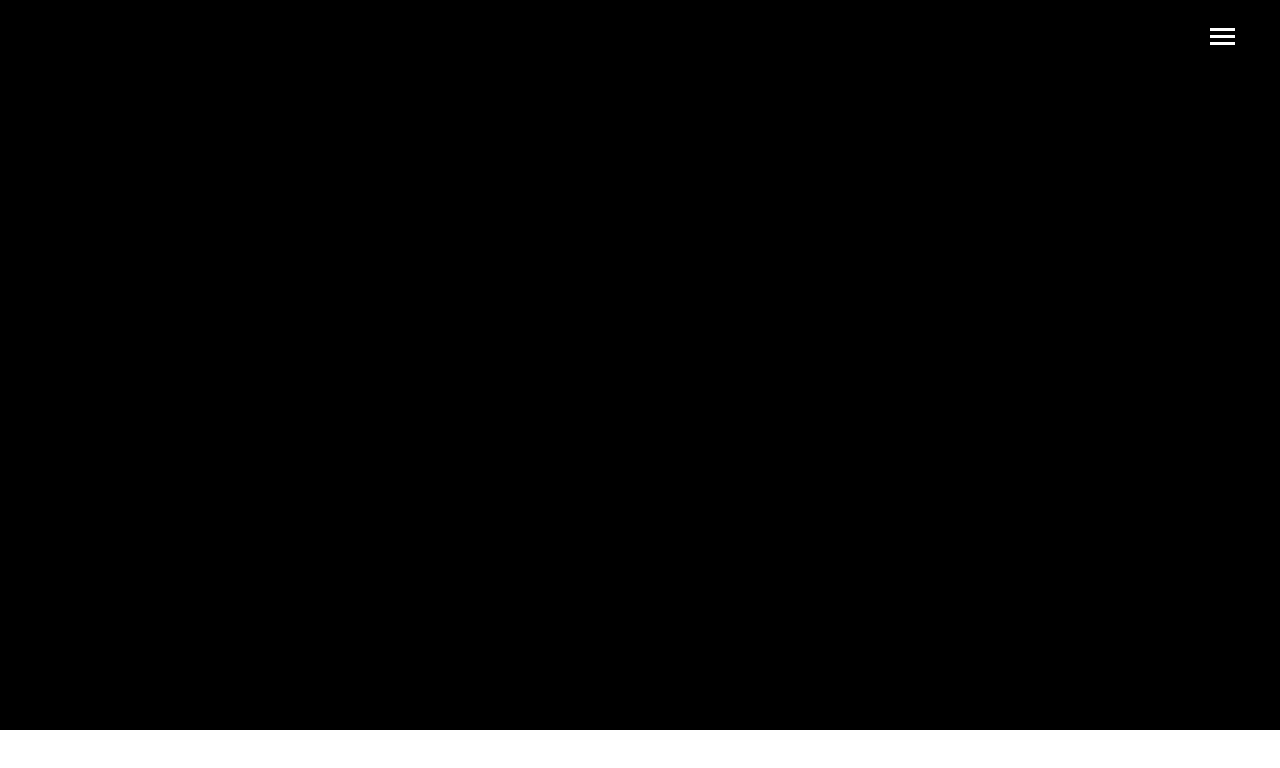
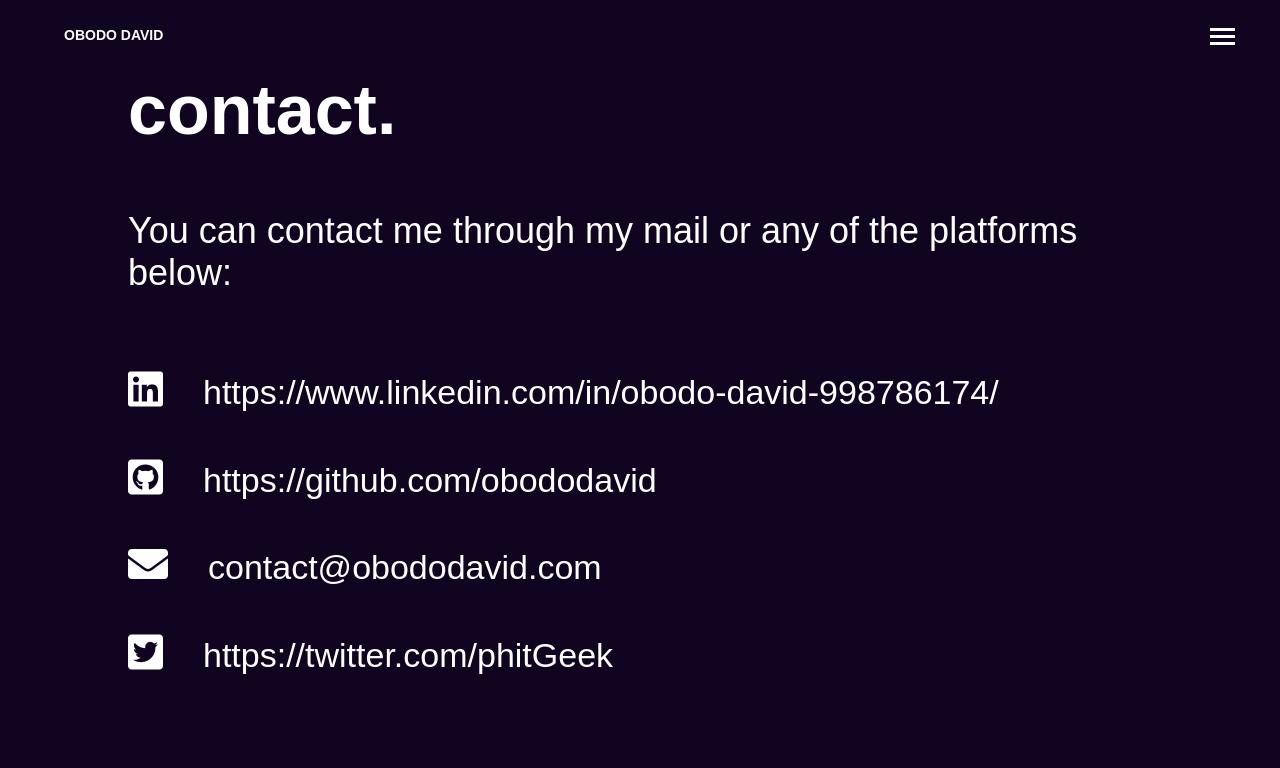
Before and after one commit to rahuloo5/portfolio_v1, a React (Create React App) app: page /contact in a window 1280 px wide. Shown: the top 768 px of the page. Built offline with nearby package versions, Linux system fonts and the light colour scheme.

Commit message:
🚀IMPROVEMENT: Site layout

```diff
--- a/src/App.tsx
+++ b/src/App.tsx
@@ -1,11 +1,11 @@
-import React from 'react';
-import { createGlobalStyle } from 'styled-components';
-import { BrowserRouter as Router, Route, Switch } from 'react-router-dom';
+import React from "react";
+import { createGlobalStyle } from "styled-components";
+import { BrowserRouter as Router, Route, Switch } from "react-router-dom";
 
-import Home from './pages/home';
-import About from './pages/about';
-import Projects from './pages/projects';
-import Contact from './pages/contact';
+import Home from "./pages/home";
+import About from "./pages/about";
+import Projects from "./pages/projects";
+import Contact from "./pages/contact";
 
 const GlobalStyles = createGlobalStyle`
   *,
@@ -23,13 +23,15 @@
   body{
     font-size: 1.4rem;
     font-family: sans-serif;
+    background-color: #000;
+    background-color: #110421;
   }
 
   h1{
     font-size: 70px;
     font-weight: 600;
   }
-`
+`;
 
 const App = () => {
     return (
@@ -44,8 +46,7 @@
                 </Switch>
             </Router>
         </>
-
-  )
-}
+    );
+};
 
 export default App;
--- a/src/components/hamburger/index.tsx
+++ b/src/components/hamburger/index.tsx
@@ -8,7 +8,7 @@
 
 const HamburgerContainer = styled.div<Props>`
     position: fixed;
-    z-index: 3;
+    z-index: 13;
     right: 45px;
     top: 35px;
     cursor: pointer;
--- a/src/layout/header/index.tsx
+++ b/src/layout/header/index.tsx
@@ -1,21 +1,47 @@
 import React from "react";
 import styled from "styled-components";
+import { Link } from "react-router-dom";
 
 const HeaderContainer = styled.div`
     width: 100%;
     height: 70px;
     background-color: #faf9f9;
     background-color: #000;
+    background-color: #110421;
     top: 0;
+    display: flex;
+    align-items: center;
+    color: #fff;
+    padding-left: 5vw;
+    z-index: 5;
+    position: fixed;
 
     @media (max-width: 765px) {
         position: fixed;
-        z-index: 1;
+        z-index: 5;
     }
+
+    a {
+        text-transform: uppercase;
+        font-weight: 600;
+        color: #fff;
+        text-decoration: none;
+    }
+`;
+const HeaderFix = styled.div`
+    height: 70px;
+    width: 100%;
 `;
 
 const Header = () => {
-    return <HeaderContainer></HeaderContainer>;
+    return (
+        <>
+            <HeaderContainer>
+                <Link to="/">Obodo David</Link>
+            </HeaderContainer>
+            <HeaderFix />
+        </>
+    );
 };
 
 export default Header;
--- a/src/layout/index.tsx
+++ b/src/layout/index.tsx
@@ -16,8 +16,8 @@
 const Body = styled.div`
     min-height: calc(100vh - 140px);
     padding: 0 10vw;
-    background-color: #ffffff;
-    background-color: #000;
+    // background-color: #ffffff;
+    // background-color: #000;
 
     @media (max-width: 765px) {
         padding: 80px 20px 0px;
--- a/src/pages/about/style.ts
+++ b/src/pages/about/style.ts
@@ -1,44 +1,42 @@
-import styled from 'styled-components';
-import { Props } from './IAbout';
-
+import styled from "styled-components";
+import { Props } from "./IAbout";
 
 export const AboutContainer = styled.div`
     display: flex;
     flex-direction: column;
     height: 100%;
+    color: #fff;
+    height: calc(100vh - 150px);
 
-    @media(max-width: 765px){
+    @media (max-width: 765px) {
         height: calc(100vh - 150px);
     }
-`
+`;
 
 export const AboutHeader = styled.h1`
-
-    @media(max-width: 765px){
+    @media (max-width: 765px) {
         font-size: 40px;
     }
-
-`
+`;
 export const AboutBody = styled.div<Props>`
     flex: 1;
     display: flex;
     flex-direction: column;
     justify-content: space-around;
 
-    .about__details{
+    .about__details {
         font-size: 24px;
         font-weight: 300;
         line-height: 40px;
 
-        @media(max-width: 765px){
+        @media (max-width: 765px) {
             font-size: 16px;
             line-height: 30px;
         }
     }
 
-    .about__tech-section{
-
-        &__header{
+    .about__tech-section {
+        &__header {
             font-size: 36px;
             font-weight: 600;
             margin-bottom: 30px;
@@ -46,23 +44,23 @@
             transform: translate(-10px, 20px);
             transition: 0.5s ease-in-out;
             transition-property: opacity, transform;
-            ${({ displayFive }) => displayFive && 'opacity: 1; transform: translate(0,0)'};
+            ${({ displayFive }) => displayFive && "opacity: 1; transform: translate(0,0)"};
 
-            @media(max-width: 765px){
+            @media (max-width: 765px) {
                 font-size: 25px;
             }
         }
 
-        &__category{
+        &__category {
             font-size: 24px;
             font-weight: 300;
             margin-bottom: 15px;
 
-            @media(max-width: 765px){
+            @media (max-width: 765px) {
                 font-size: 16px;
             }
 
-            span{
+            span {
                 display: inline-block;
                 font-weight: 400;
                 margin-right: 15px;
@@ -70,22 +68,23 @@
                 transform: translateX(-20px);
                 opacity: 0;
                 transition-property: opacity, transform;
-                ${({ displaySix }) => displaySix && 'opacity: 1; transform: translateX(0px)'}
+                ${({ displaySix }) => displaySix && "opacity: 1; transform: translateX(0px)"}
             }
         }
     }
 
-    .about__buttonContainer{
+    .about__buttonContainer {
         opacity: 0;
         transform: translateY(20px);
         transition-property: opacity, transform;
         transition: 0.5s ease-in-out;
-        ${({ displayEight }) => displayEight && 'opacity: 1; transform: translateY(0px)'};
+        ${({ displayEight }) => displayEight && "opacity: 1; transform: translateY(0px)"};
 
-        a{
+        a {
             font-size: 12px;
             border: none;
-            color: #074BF8;
+            color: #074bf8;
+            color: #fff;
             background-color: transparent;
             cursor: pointer;
             font-weight: 600;
@@ -93,12 +92,12 @@
             position: relative;
             text-decoration: none;
 
-            &:after{
-                content: '';
+            &:after {
+                content: "";
                 position: absolute;
                 width: 100%;
                 height: 1px;
-                background-color: #074BF8;
+                background-color: #074bf8;
                 bottom: 0;
                 left: 0;
                 transform: scaleX(0);
@@ -106,18 +105,17 @@
                 transition: all 0.25s ease-in-out;
             }
 
-            &:hover{
-
-                &:after{
+            &:hover {
+                &:after {
                     transform-origin: right;
                     transform: scaleX(1);
                 }
             }
         }
 
-        span{
+        span {
             display: inline-block;
             transform: translate(10px, 0px);
         }
     }
-`
+`;
--- a/src/pages/contact/index.tsx
+++ b/src/pages/contact/index.tsx
@@ -1,50 +1,52 @@
-import React from 'react';
-import Layout from '../../layout';
-import { ContactContainer } from './style';
+import React from "react";
+import Layout from "../../layout";
+import { ContactContainer } from "./style";
 
 const ALL_CONTACTS = [
     {
-
-        icon: 'fas fa-envelope',
-        link: 'mailto:contact@obododavid.com',
-        label: 'contact@obododavid.com'
+        icon: "fab fa-linkedin",
+        link: "https://www.linkedin.com/in/obodo-david-998786174/",
+        label: "https://www.linkedin.com/in/obodo-david-998786174/"
     },
     {
-        icon: 'fab fa-github-square',
-        link: 'https://github.com/obododavid',
-        label: 'https://github.com/obododavid'
+        icon: "fab fa-github-square",
+        link: "https://github.com/obododavid",
+        label: "https://github.com/obododavid"
     },
     {
-        icon: 'fab fa-twitter-square',
-        link: 'https://twitter.com/phitGeek',
-        label: 'https://twitter.com/phitGeek'
+        icon: "fas fa-envelope",
+        link: "mailto:contact@obododavid.com",
+        label: "contact@obododavid.com"
     },
     {
-        icon: 'fab fa-linkedin',
-        link: 'https://www.linkedin.com/in/obodo-david-998786174/',
-        label: 'https://www.linkedin.com/in/obodo-david-998786174/'
-    },
-]
+        icon: "fab fa-twitter-square",
+        link: "https://twitter.com/phitGeek",
+        label: "https://twitter.com/phitGeek"
+    }
+];
 
 const Contact = () => {
-
     return (
-        <Layout isFooterPresent={false} >
+        <Layout isFooterPresent={false}>
             <ContactContainer>
-                <h1 className='contact__header'>contact.</h1>
-                <p className='contact__subheader'>You can contact me through my mail or any of the platforms below:</p>
-                <ul className='contact__links-wrapper'>
+                <h1 className="contact__header">contact.</h1>
+                <p className="contact__subheader">You can contact me through my mail or any of the platforms below:</p>
+                <ul className="contact__links-wrapper">
                     {ALL_CONTACTS.map((contact, i) => {
-                        const { icon, link, label } = contact
-                        return <li key={i}>
-                            <i className={icon}></i>
-                            <a href={link} target='_blank' rel="noopener noreferrer">{label}</a>
-                        </li>
+                        const { icon, link, label } = contact;
+                        return (
+                            <li key={i}>
+                                <i className={icon}></i>
+                                <a href={link} target="_blank" rel="noopener noreferrer">
+                                    {label}
+                                </a>
+                            </li>
+                        );
                     })}
                 </ul>
             </ContactContainer>
-        </Layout >
-    )
+        </Layout>
+    );
 };
 
-export default Contact
+export default Contact;
--- a/src/pages/contact/style.ts
+++ b/src/pages/contact/style.ts
@@ -1,94 +1,93 @@
-import styled from 'styled-components';
-
+import styled from "styled-components";
 
 export const ContactContainer = styled.div`
-height: 100%;
-display: flex;
-flex-direction: column;
+    height: 100%;
+    display: flex;
+    flex-direction: column;
+    color: #fff;
+    height: calc(100vh - 150px);
 
-    .contact__header{
+    .contact__header {
         margin-bottom: 60px;
 
-        @media(max-width: 765px){
+        @media (max-width: 765px) {
             font-size: 40px;
         }
     }
 
-    .contact__subheader{
+    .contact__subheader {
         font-size: 36px;
         margin-bottom: 30px;
         font-weight: 300;
 
-        @media(max-width: 765px){
+        @media (max-width: 765px) {
             font-size: 16px;
             line-height: 30px;
         }
     }
 
-    .contact__links-wrapper{
+    .contact__links-wrapper {
         list-style: none;
         flex: 1;
         display: flex;
         flex-direction: column;
         justify-content: space-evenly;
 
-        @media(max-width: 765px){
+        @media (max-width: 765px) {
             display: block;
         }
 
-        li{
-            @media(max-width: 765px){
+        li {
+            @media (max-width: 765px) {
                 margin-bottom: 30px;
             }
 
-            i{
+            i {
                 font-size: 40px;
                 margin-right: 40px;
 
-                @media(max-width: 765px){
+                @media (max-width: 765px) {
                     font-size: 16px;
                     margin-right: 20px;
                 }
             }
 
-            a{
+            a {
                 text-decoration: none;
                 font-size: 34px;
                 font-weight: 300;
                 color: #000000;
+                color: #fff;
                 position: relative;
                 cursor: pointer;
 
-                @media(max-width: 765px){
+                @media (max-width: 765px) {
                     font-size: 16px;
                 }
 
-                &:after{
-                    content: '';
+                &:after {
+                    content: "";
                     position: absolute;
                     width: 100%;
                     height: 2px;
-                    background-color: #074BF8;
+                    background-color: #074bf8;
                     bottom: 0;
                     left: 0;
                     transform: scaleX(0);
                     transform-origin: left;
                     transition: all 0.25s ease-in-out;
                 }
-
-
             }
 
-            &:hover{
-
-                i{
-                    color: #074BF8;
+            &:hover {
+                i {
+                    color: #074bf8;
                 }
 
-                a{
-                    color: #074BF8;
+                a {
+                    color: #074bf8;
 
-                    &:after{
+                    &:after {
                         transform-origin: right;
                         transform: scaleX(1);
                     }
@@ -96,4 +95,4 @@
             }
         }
     }
-`
+`;
--- a/src/pages/home/index.tsx
+++ b/src/pages/home/index.tsx
@@ -1,86 +1,106 @@
-import React, { useState, useEffect } from 'react';
-import styled from 'styled-components';
-import Layout from '../../layout';
-import TypeMe from '../../components/typeMe';
+import React, { useState, useEffect } from "react";
+import styled from "styled-components";
+import Layout from "../../layout";
+import TypeMe from "../../components/typeMe";
+import { Link } from "react-router-dom";
 
 interface Props {
-    showOccupation: boolean
+    showOccupation: boolean;
 }
-
 
 const HomeContainer = styled.div<Props>`
     height: 100%;
     display: flex;
     justify-content: center;
     align-items: center;
+    flex-direction: column;
+    color: #fff;
+    height: calc(100vh - 150px);
 
-    @media(max-width: 765px){
+    @media (max-width: 765px) {
         height: calc(100vh - 150px);
     }
 
-    .home{
+    .title-wrapper {
+    }
+
+    .home {
         display: flex;
-        align-items:baseline;
+        align-items: baseline;
 
-        @media(max-width: 765px){
+        @media (max-width: 765px) {
             flex-direction: column;
         }
 
-        &__title{
+        &__title {
             font-size: 96px;
             margin-right: 15px;
 
-            @media(max-width: 992px){
+            @media (max-width: 992px) {
                 font-size: 70px;
             }
 
-            @media(max-width: 765px){
+            @media (max-width: 765px) {
                 font-size: 45px;
                 margin-right: 0;
             }
         }
 
-        &__subtitle{
+        &__subtitle {
             font-size: 18px;
             font-style: italic;
-            color: #074BF8;
+            color: #074bf8;
+            color: #fff;
             opacity: 0;
             transition: opacity 1s ease-in-out;
 
-            ${({ showOccupation }) => showOccupation && 'opacity: 1'};
+            ${({ showOccupation }) => showOccupation && "opacity: 1"};
 
-            @media(max-width: 765px){
+            @media (max-width: 765px) {
                 align-self: center;
                 font-size: 15px;
             }
         }
     }
 
+    .links-section {
+        display: flex;
+        margin-top: 2rem;
+
+        a {
+            margin-right: 2rem;
+            color: #fff;
+            text-transform: uppercase;
+            letter-spacing: 3px;
+        }
+    }
 `;
-
 
 const Home = () => {
     const [showOccupation, setShowOccupation] = useState();
 
     useEffect(() => {
         setTimeout(() => {
-            setShowOccupation(true)
+            setShowOccupation(true);
         }, 1000);
-    }, [])
+    }, []);
     return (
         <Layout isFooterPresent>
             <HomeContainer showOccupation={showOccupation}>
-                <div className='home'>
-                    <h1 className='home__title'>
-                        <TypeMe duration={1000}>
-                            Obodo David
-                        </TypeMe>
+                <div className="home">
+                    <h1 className="home__title">
+                        <TypeMe duration={1000}>Obodo David</TypeMe>
                     </h1>
-                    <h6 className='home__subtitle'>Front End Developer</h6>
+                    <h6 className="home__subtitle">Front End Developer</h6>
+                </div>
+                <div className="links-section">
+                    <Link to="/about">About</Link>
+                    <Link to="/projects">Projects</Link>
+                    <Link to="/contact">Contact</Link>
                 </div>
             </HomeContainer>
         </Layout>
-    )
+    );
 };
 
 export default Home;
```
Lines whose indentation alone changed are shown as unchanged.
